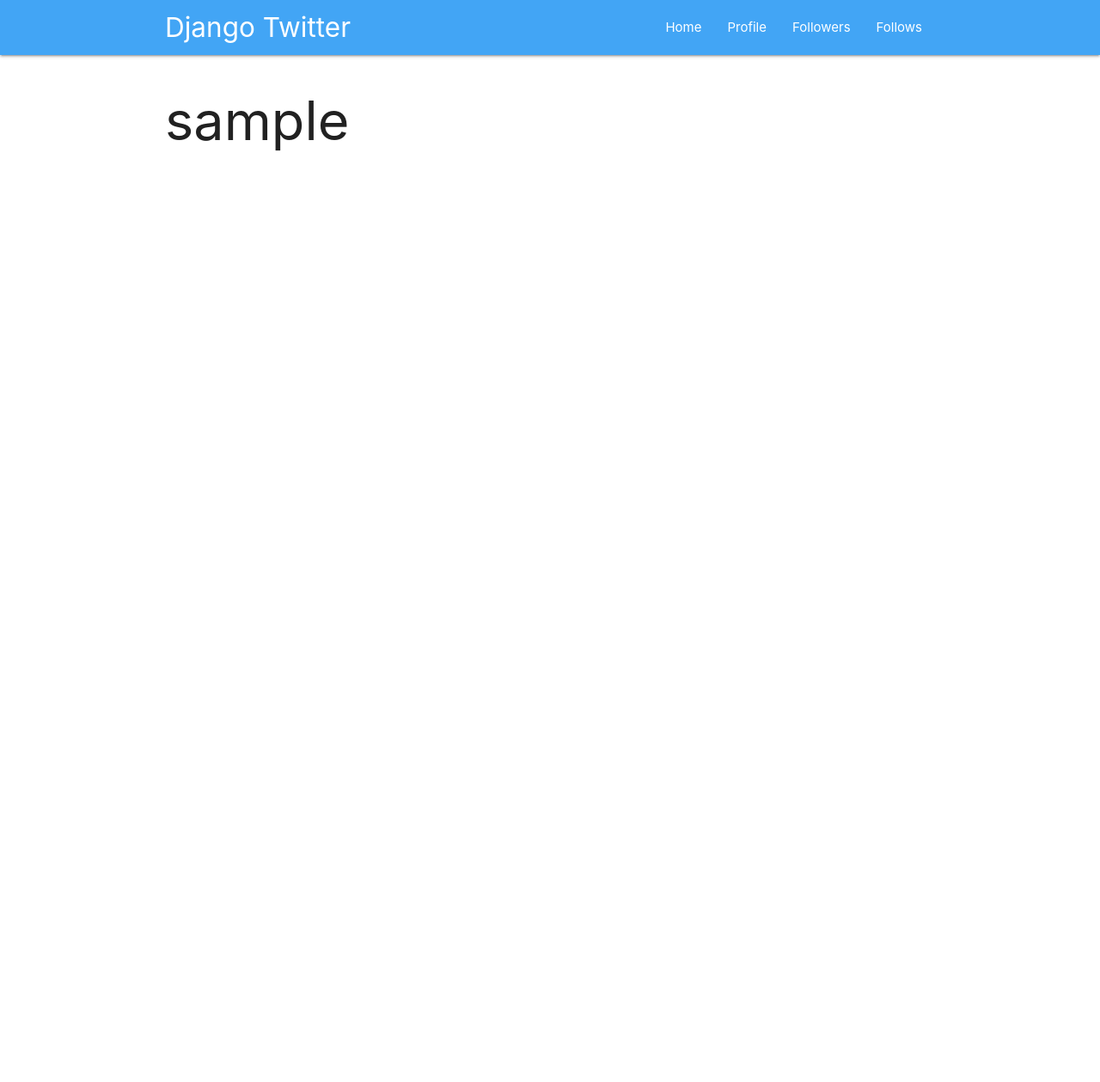
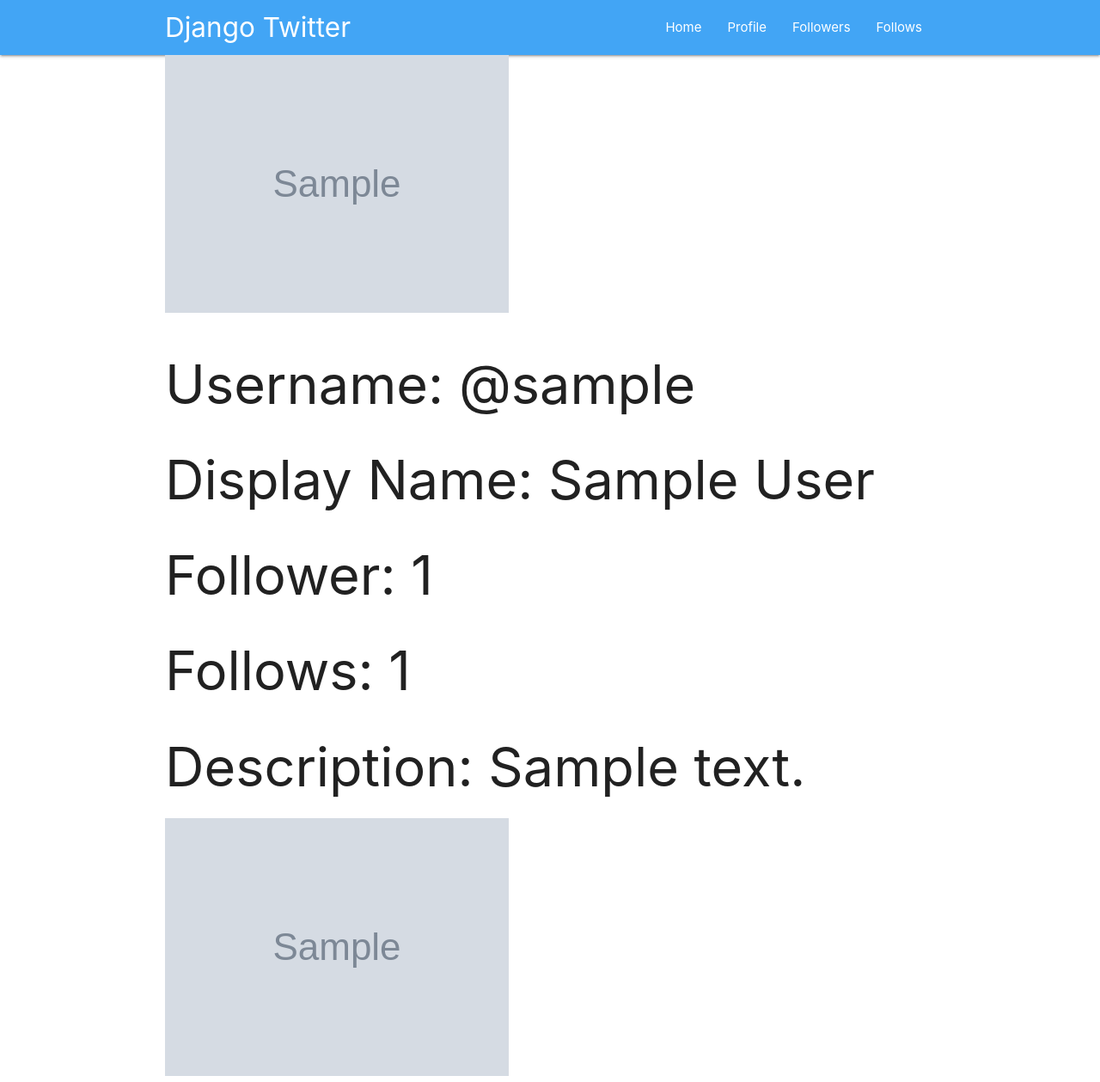
Before and after one commit to GHOSCHT/Django-Twitter, a Django app: template templates/twitterAPI/profile.html in a window 1280 px wide. Shown: the whole page at 86% size. Before the commit the page ends 176 px from the top, so only its background shows below. Run offline with Django 3.2, Linux system fonts and the light colour scheme; the template is opened without the code that fills it: most values are stand-ins (such as "Sample title", 1, 10 or a date in 2020); grey boxes marked "Sample" are stand-in pictures.

Commit message:
Add profile functionality

```diff
--- a/templates/twitterAPI/profile.html
+++ b/templates/twitterAPI/profile.html
@@ -1,5 +1,11 @@
 {% extends 'base.html' %}
 
 {% block content %}
-<h1>{{username}}</h1>
+<img src="{{profile_banner_url}}" alt="banner">
+<h1>Username: @{{username}}</h1>
+<h1>Display Name: {{display_name}}</h1>
+<h1>Follower: {{follower_count}}</h1>
+<h1>Follows: {{follow_count}}</h1>
+<h1>Description: {{description}}</h1>
+<img src="{{profile_avatar_url}}" alt="banner">
 {% endblock content %}
```
Also changed, not shown: twitterAPI/views.py (+19 -4 lines).
